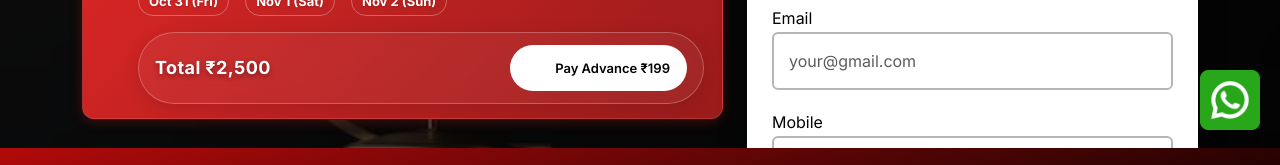
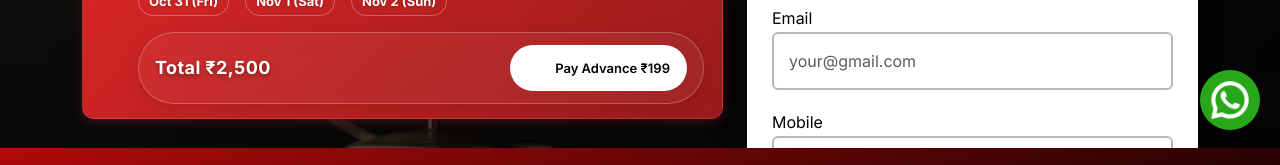
Before and after one commit to contact-igt/vls-aibe-frontend, a Next.js app: page / in a window 1280 px wide. Shown: the part 540-705 px from the top of the page. Built offline with nearby package versions, Linux system fonts and the light colour scheme; no server answers; some icons are missing.

Commit message:
added gallery

```diff
--- a/src/common/Footer/index.jsx
+++ b/src/common/Footer/index.jsx
@@ -7,6 +7,13 @@ import Image from "next/image";
 import { HomePageConstant } from "@/constant/Home";
 
 const Footer = () => {
+  const handleClick = () => {
+    const message = "AIBE";
+    const encodedMsg = encodeURIComponent(message);
+    const url = `http://wa.me/+919500025216?text=${encodedMsg}`;
+    window.open(url, "_blank", "noopener,noreferrer");
+  };
+
   return (
     <>
       <section className={styles.info_section}>
@@ -49,10 +56,7 @@ const Footer = () => {
                       target="_blank"
                       className="sbflex"
                     >
-                      <img
-                        src="\assets\youtube.png"
-                        className="img-fluid yt"
-                      />
+                      <img src="\assets\youtube.png" className="img-fluid yt" />
                       <p>Youtube</p>
                     </a>
                     <a
@@ -112,10 +116,7 @@ const Footer = () => {
                       href="tel:+919500025216"
                       style={{ paddingTop: "15px" }}
                     >
-                      <img
-                        src="\assets\call.png"
-                        className="img-fluid face "
-                      />
+                      <img src="\assets\call.png" className="img-fluid face " />
                       <p>+91 9500025216</p>
                     </a>
                   </div>
@@ -155,14 +156,22 @@ const Footer = () => {
       </section>
 
       <div className={styles.whatsappicon}>
-        <a href="http://wa.me/+919500025216" target="blank">
+        {/* <a href="http://wa.me/+919500025216" target="blank">
           <Image
             src={"/assets/whatsapp.png"}
             width={60}
             height={60}
             alt="whtasapp-logo"
           />
-        </a>
+        </a> */}
+        <Image
+          src={"/assets/whatsapp.png"}
+          width={60}
+          height={60}
+          style={{ borderRadius: "100px" }}
+          alt="whtasapp-logo"
+          onClick={handleClick}
+        />
       </div>
     </>
   );
```
